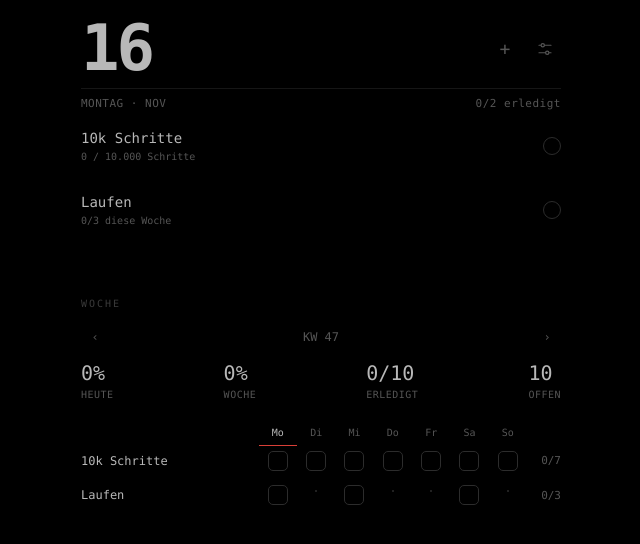
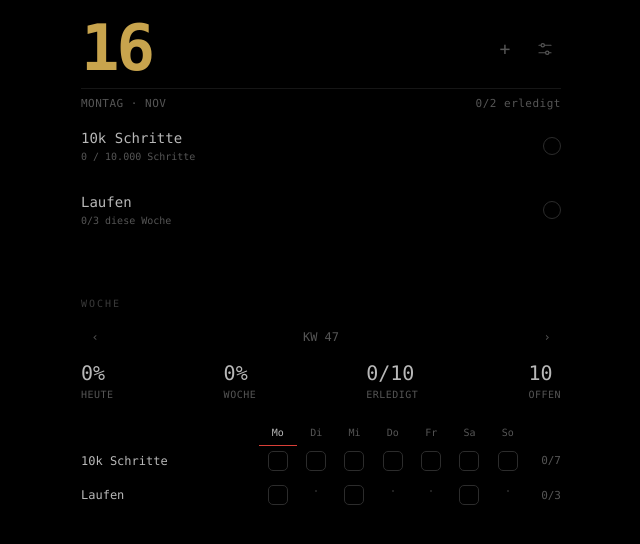
Before and after one commit to benvoemel-a11y/Daily2, a plain HTML site: page index.html in a window 1280 px wide. Shown: the whole page, without its empty margins (319-959 px from the left). Drawn offline with Linux system fonts and the light colour scheme.

Commit message:
Datum in Gold
Co-Authored-By: Claude Opus 5.5 <noreply@anthropic.com>
Claude-Session: https://claude.ai/code/session_0181NXrPNQZxNkmiZFggxKyq

```diff
--- a/index.html
+++ b/index.html
@@ -20,7 +20,7 @@ input:focus,textarea:focus{border-color:var(--fill)}
 textarea{border:1px solid var(--edge);border-radius:8px;padding:10px}
 #app{max-width:520px;margin:0 auto;padding:calc(env(safe-area-inset-top) + 10px) 20px calc(env(safe-area-inset-bottom) + 40px)}
 header{position:sticky;top:0;background:var(--bg);z-index:2;padding:10px 0 0;display:flex;align-items:center;gap:8px}
-.dnum{font-size:64px;line-height:.9;font-weight:800;color:var(--ink);letter-spacing:-3px;margin-right:6px}
+.dnum{font-size:64px;line-height:.9;font-weight:800;color:var(--fill);letter-spacing:-3px;margin-right:6px}
 .logo{align-self:flex-end;margin-bottom:4px;color:var(--ink);font-weight:700;font-size:16px;letter-spacing:.5px}
 .sp{flex:1}
 .circ{width:32px;height:32px;display:grid;place-items:center;font-size:18px;color:var(--dim)}
```
